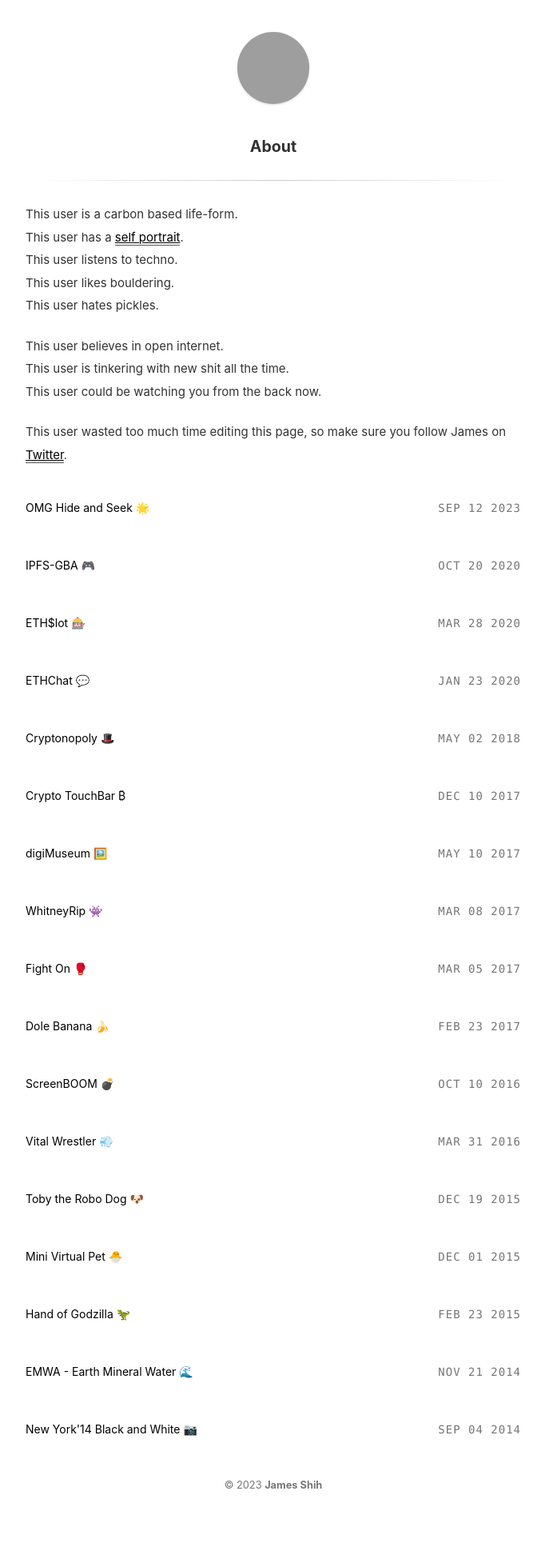
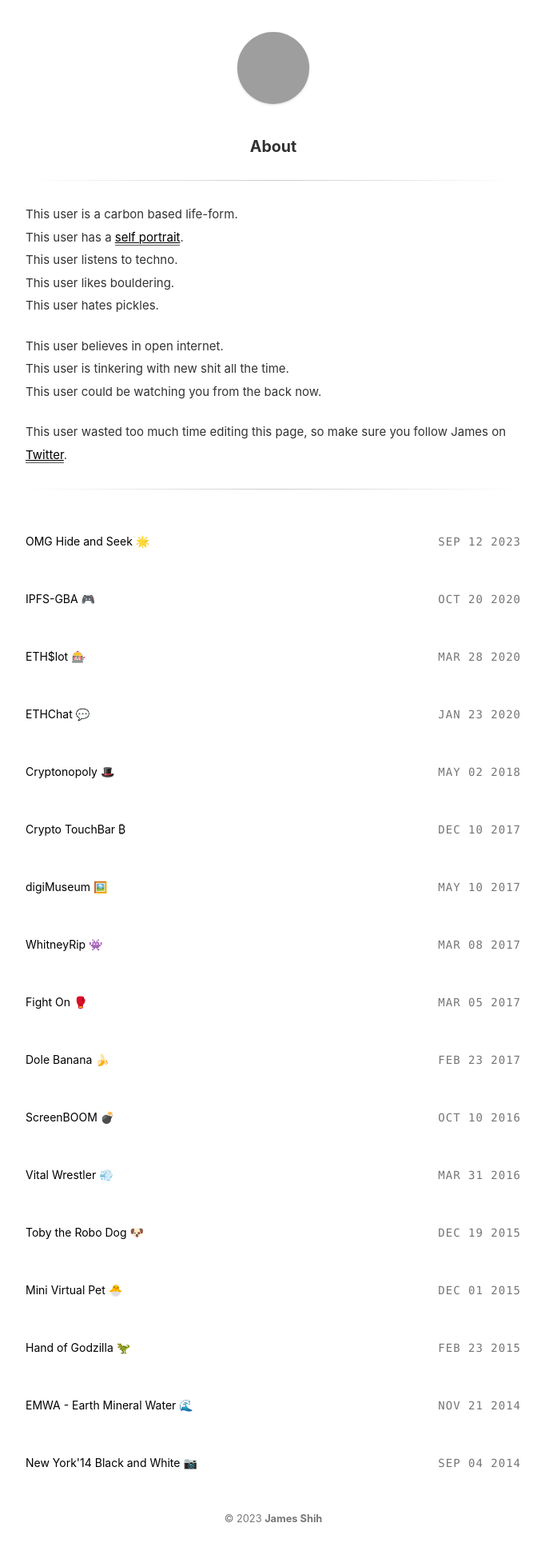
Before and after one commit to jameshih/blog, a Jekyll site: the page built from about.md, in a window 1280 px wide. Shown: the whole page at 80% size, without its empty margins (298-980 px from the left). Built offline with Jekyll 4.4.1, drawn with Linux system fonts in a browser that asks for light colours; before the commit the page ends 1902 px from its top, so only the background shows below that; grey boxes are pictures that could not be loaded.

Commit message:
update divider

```diff
--- a/_layouts/page.html
+++ b/_layouts/page.html
@@ -4,16 +4,14 @@ layout: default
 
 <article>
   <h1 class="title">{{ page.title }}</h1>
-
   <div class="divider"></div>
-
   {{ content }}
+  <div class="divider"></div>
 </article>
 <!--
 <div class="page-navigation code">
 	<a class="home" href="{{ "/" | prepend: site.baseurl | prepend: site.url }}" title="Back to Index">&larr; Index</a>
 </div>  -->
-<div class="divider"></div>
 <section>
   <!--{% for post in site.posts %}-->
   <!--{% unless post.next %}-->
--- a/_layouts/post.html
+++ b/_layouts/post.html
@@ -7,10 +7,9 @@ layout: default
     <h1 class="title">{{ page.title }}</h1>
     <time class="code">{{ page.date | date: '%B %-d, %Y' }}</time>
   </div>
-
   <div class="divider"></div>
-
   {{ content }}
+  <div class="divider"></div>
 </article>
 
 <!-- <div class="page-navigation code">
@@ -24,7 +23,7 @@ layout: default
     <a class="prev" href="{{ page.previous.url | prepend: site.baseurl | prepend: site.url }}" title="PREV: {{page.previous.title}}">&gt;&gt;</a>
   {% endif %}
 </div> -->
-<div class="divider"></div>
+
 <section>
   <!--{% for post in site.posts %}-->
   <!--{% unless post.next %}-->
```
